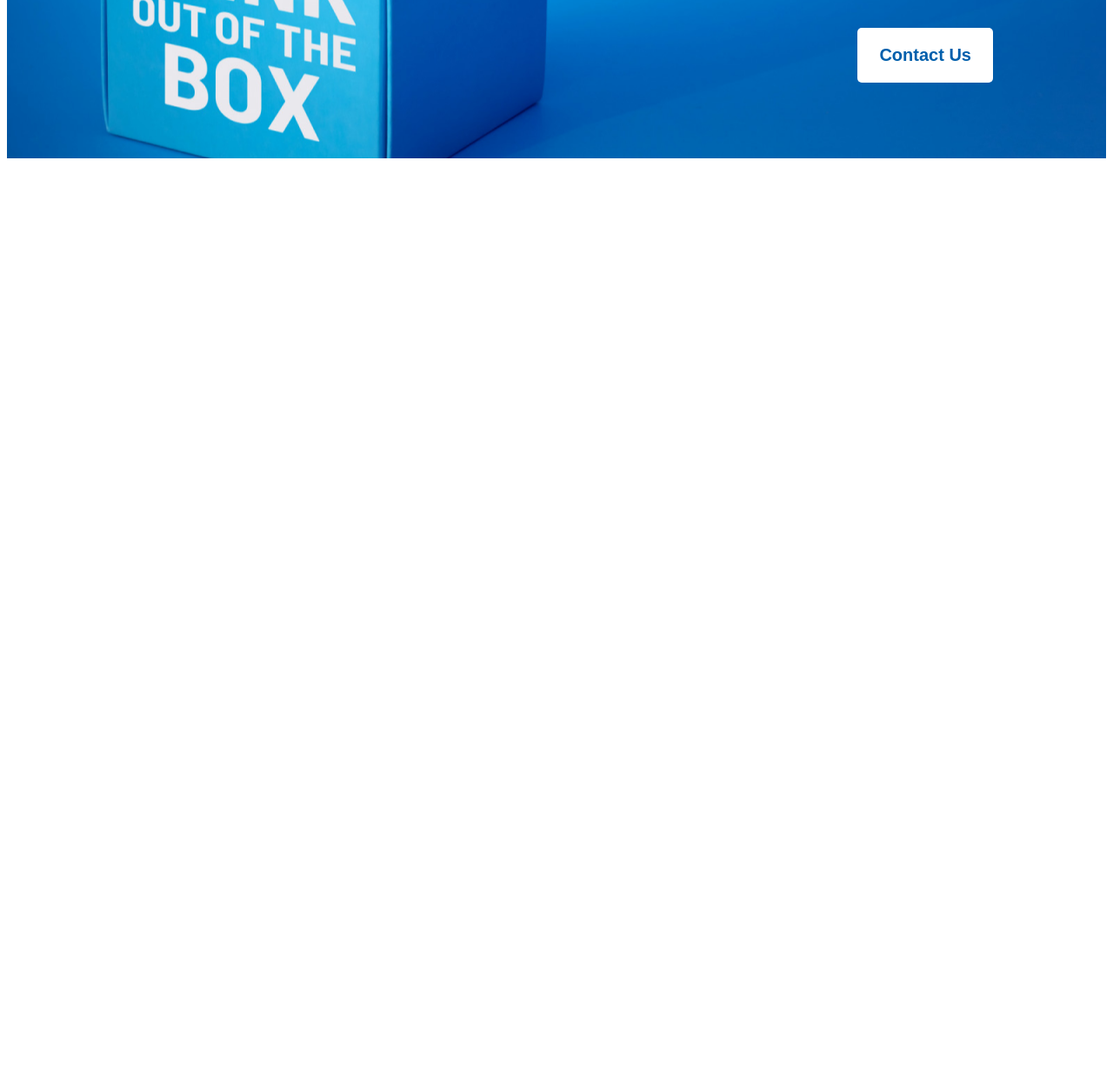
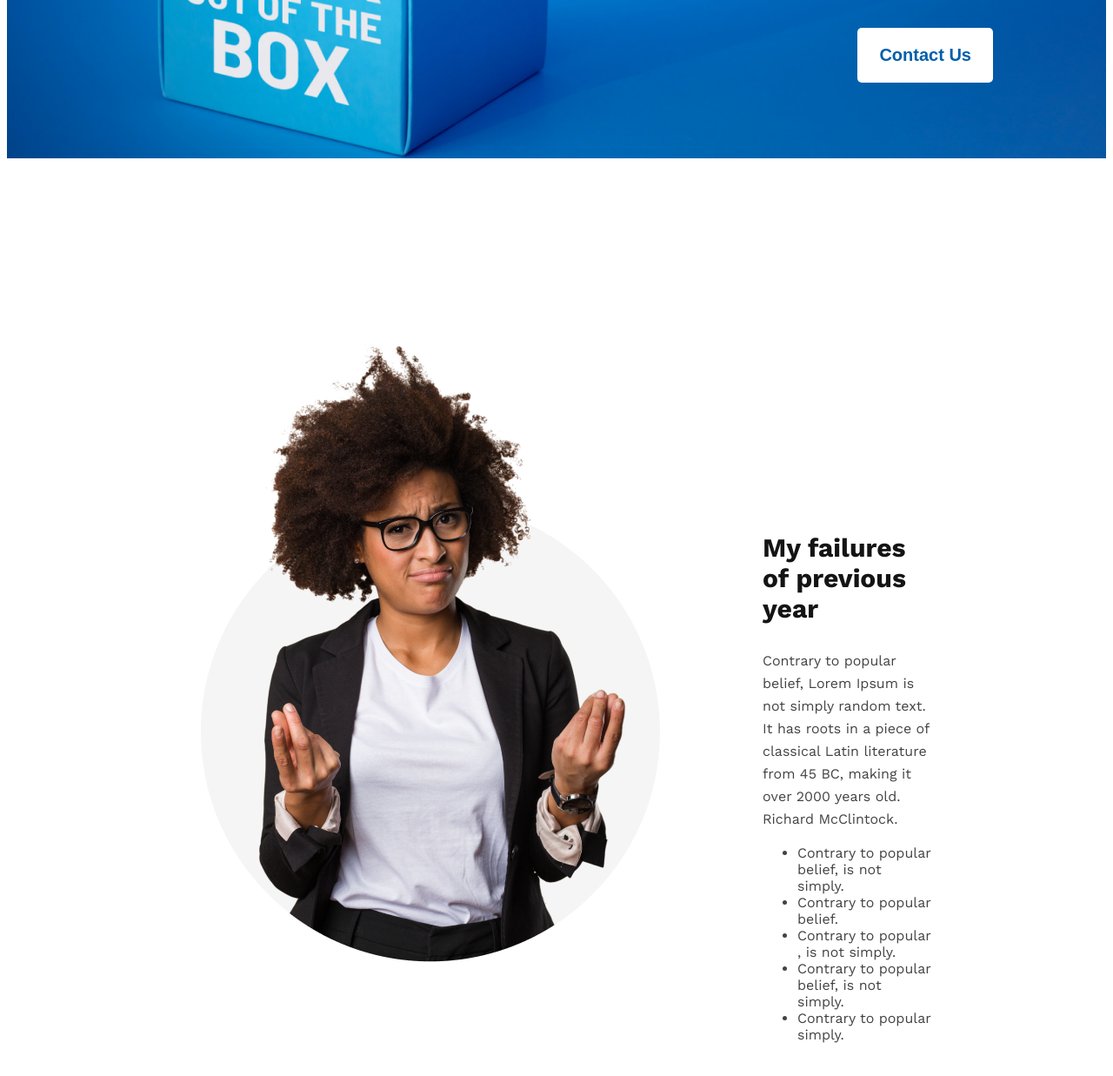
Before and after one commit to shahadathhs/new-year-projects, a plain HTML site: page index.html in a window 1280 px wide. Shown: the part 533-1770 px from the top of the page at 87% size. Before the commit the page ends 800 px from the top, so only its background shows below. Drawn offline with nearby package versions, Linux system fonts and the light colour scheme.

Commit message:
failure section finished

```diff
--- a/index.html
+++ b/index.html
@@ -26,7 +26,33 @@
     </div>
   </header>
   <main>
-
+    <!-- failure section -->
+    <section>
+      <div class="failure">
+        <div>
+          <img class="pic" src="images/person.png" alt="coming soon">
+        </div>
+        <div>
+          <h3 class="failure-contant-title">
+            My failures of previous year
+          </h3>
+          <p class="failure-contant-des">
+            Contrary to popular belief,
+            Lorem Ipsum is not simply random text.
+            It has roots in a piece of classical
+            Latin literature from 45 BC, making it over 2000
+            years old. Richard McClintock.
+            <ul class="list">
+              <li>Contrary to popular belief, is not simply.</li>
+              <li>Contrary to popular belief.</li>
+              <li>Contrary to popular , is not simply.</li>
+              <li>Contrary to popular belief, is not simply.</li>
+              <li>Contrary to popular simply.</li>
+            </ul>
+          </p>
+        </div>
+      </div>
+    </section>
   </main>
   <footer>
 
--- a/styles/styles.css
+++ b/styles/styles.css
@@ -7,7 +7,7 @@ body{
 .header{
   background-image: url('../images/banner/banner3.png');
   background-repeat: no-repeat;
-  background-size: scroll;
+  background-size: cover;
   background-position: center;
 }
 
@@ -49,3 +49,35 @@ body{
   margin-bottom: 5px;
   float: right;
 }
+
+/* failure section related styles */
+
+.failure{
+  display: flex;
+  margin: 200px 200px;
+  justify-content: space-between;
+}
+
+.pic{
+  margin-right: 50px;
+}
+
+.failure-contant-title{
+  color: #151414;
+  font-size: 30px;
+  font-weight: 700;
+  margin: 230px 30px 30px 50px;
+}
+
+.failure-contant-des{
+  color: #444343;
+  font-size: 16px;
+  font-weight: 400;
+  line-height: 26px;
+  margin-left: 50px;
+}
+
+.list{
+  margin-left: 50px;
+  color: #444343;
+}
```
